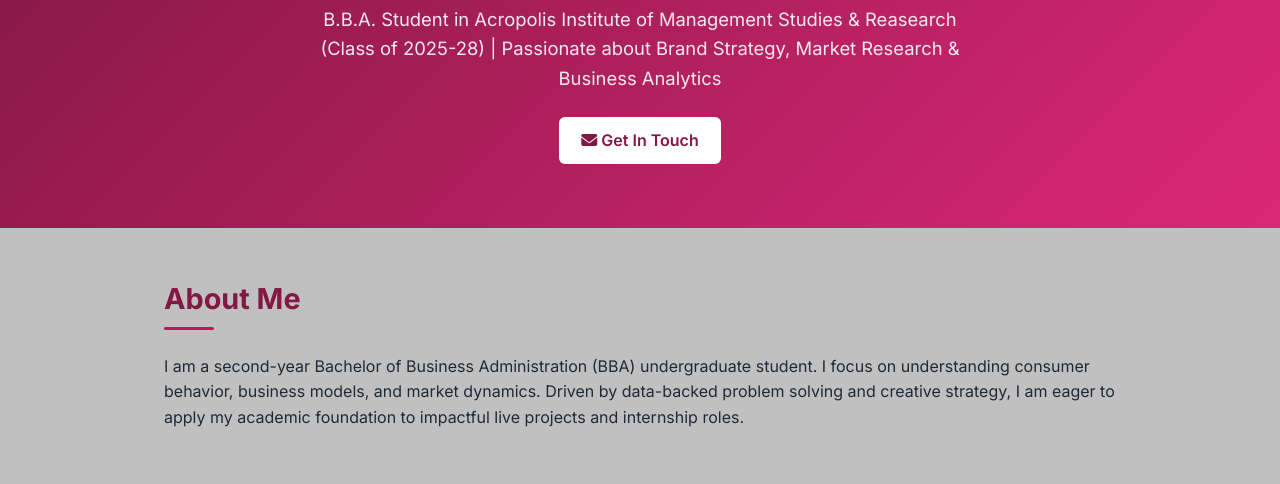
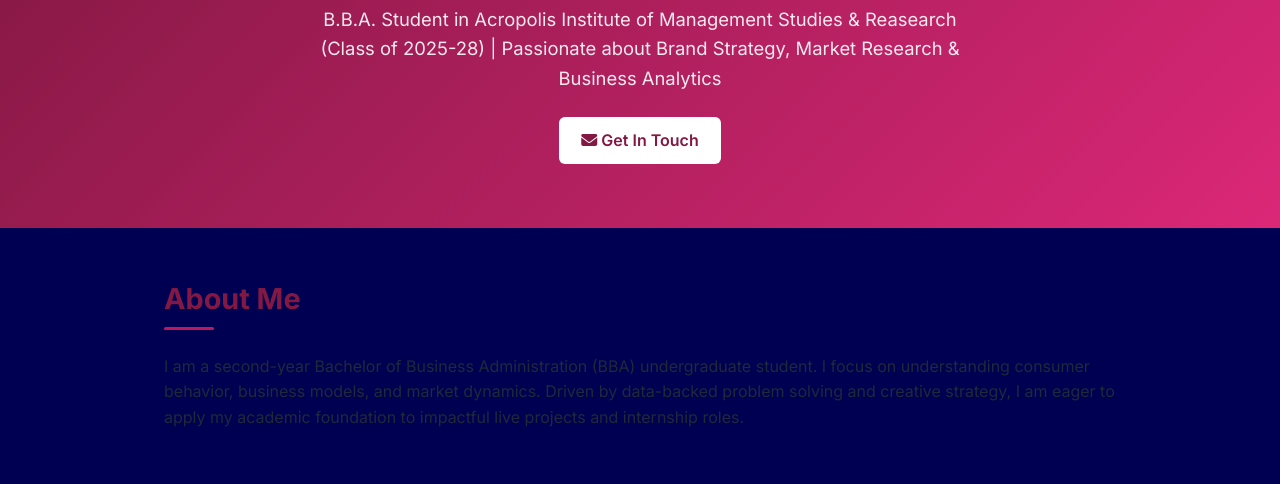
Before and after one commit to hitavmehta007-hub/hitavmehta007.github.io, a plain HTML site: page index.html in a window 1280 px wide. Shown: the part 196-680 px from the top of the page. Drawn offline with Linux system fonts and the light colour scheme.

Commit message:
Update index.html

```diff
--- a/index.html
+++ b/index.html
@@ -15,7 +15,7 @@
             --accent: #be185d;  /* Wine */
             --text-dark: #1f2937;
             --text-muted: #4b5563;
-            --bg-light: #C0C0C0;
+            --bg-light: #000052;
             --card-bg: #ffffff;
         }
 
```
